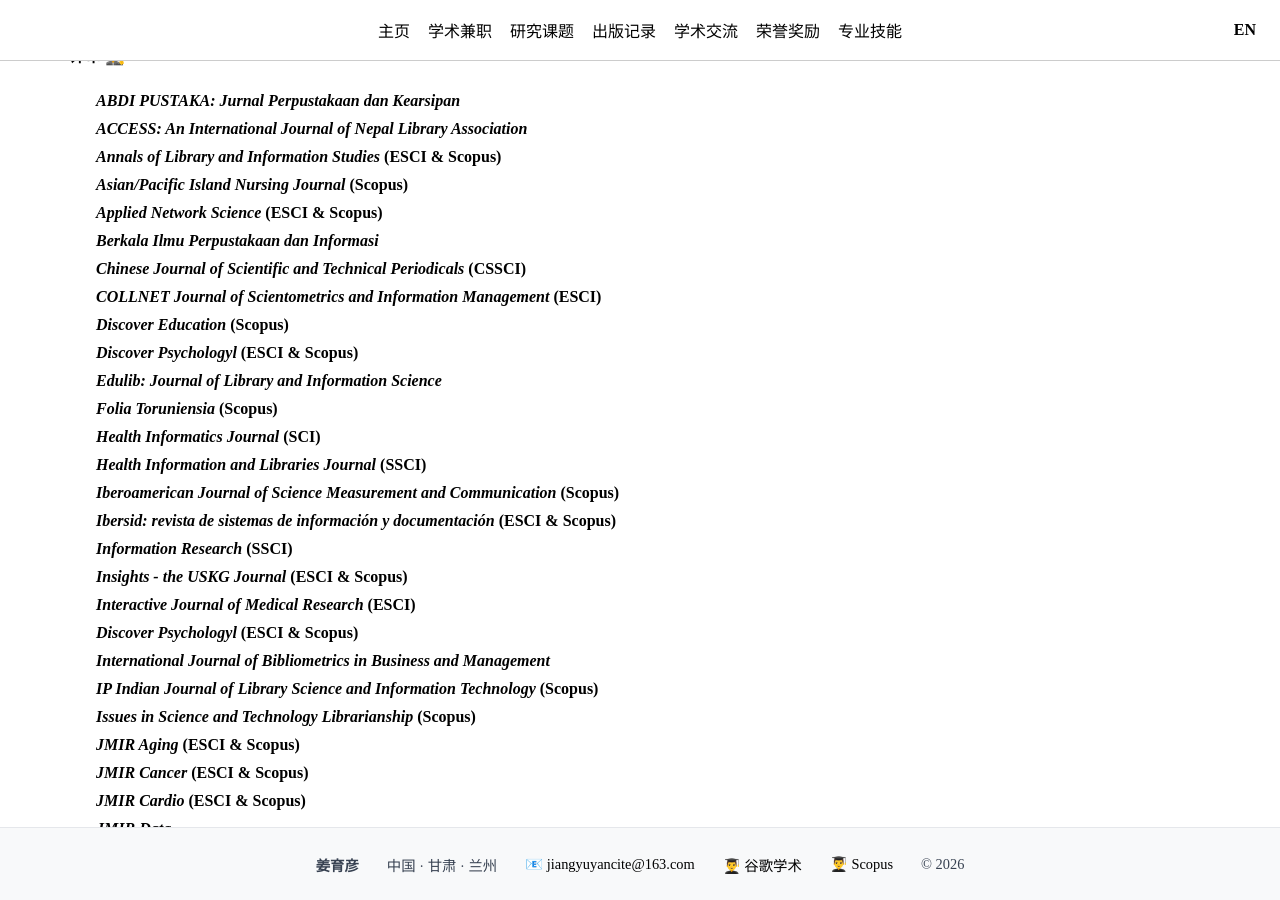
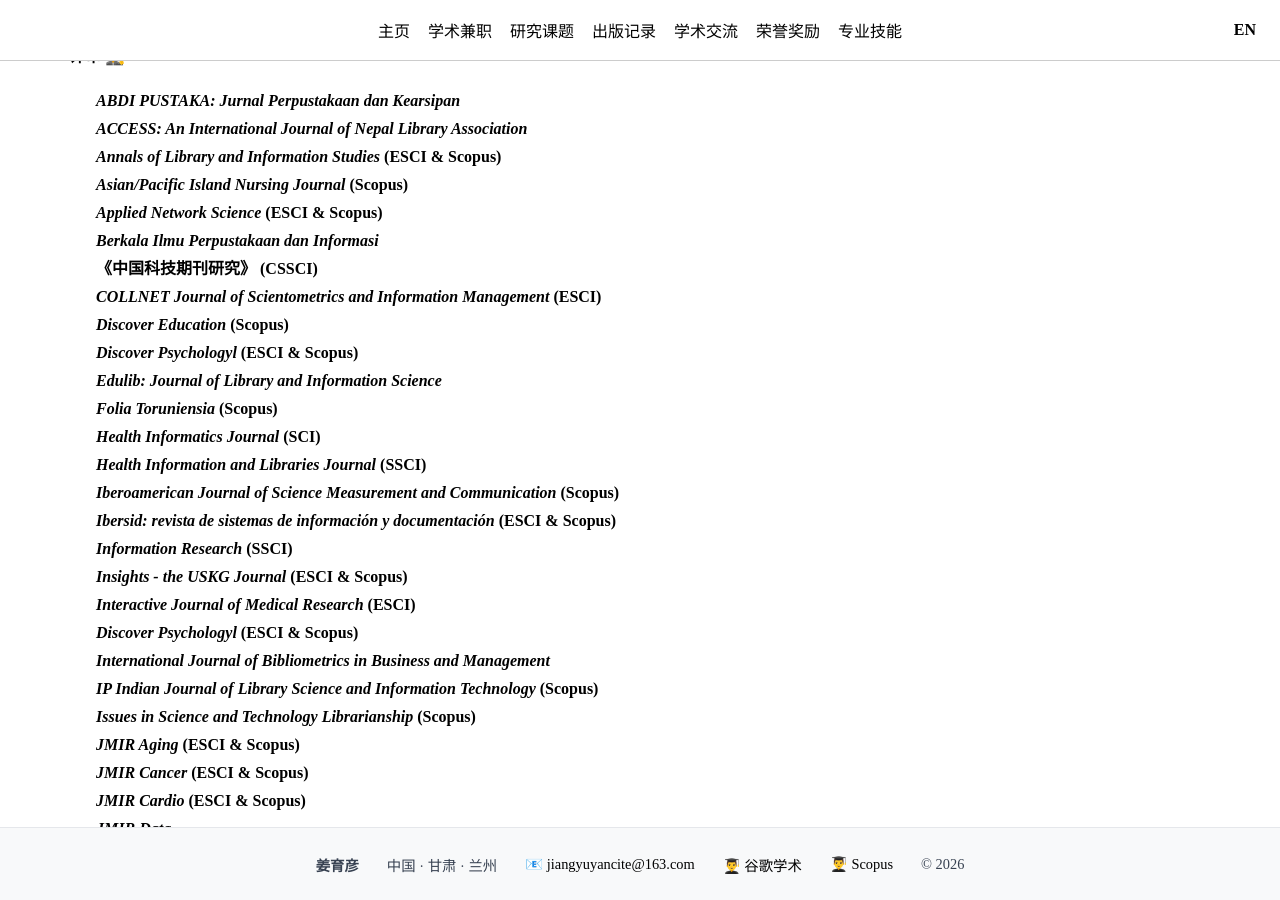
Before and after one commit to jiang-yuyan/Yuyan-Jiang-CV, a Jekyll site: the page built from role/roles-zh.md, in a window 1280 px wide and 900 px high, scrolled down 439 px. Built offline with Jekyll 4.4.1, drawn with Linux system fonts in a browser that asks for light colours.

Commit message:
Update roles-zh.md

```diff
--- a/role/roles-zh.md
+++ b/role/roles-zh.md
@@ -25,7 +25,7 @@ __·评审__ 🕵️‍♂️
 &#8195;&#8195;_**Asian/Pacific Island Nursing Journal**_ **(Scopus)**
 &#8195;&#8195;_**Applied Network Science**_ **(ESCI & Scopus)**
 &#8195;&#8195;_**Berkala Ilmu Perpustakaan dan Informasi**_
-&#8195;&#8195;_**Chinese Journal of Scientific and Technical Periodicals**_ **(CSSCI)**
+&#8195;&#8195;**《中国科技期刊研究》** **(CSSCI)**
 &#8195;&#8195;_**COLLNET Journal of Scientometrics and Information Management**_ **(ESCI)**
 &#8195;&#8195;_**Discover Education**_ **(Scopus)**
 &#8195;&#8195;_**Discover Psychologyl**_ **(ESCI & Scopus)**
```
